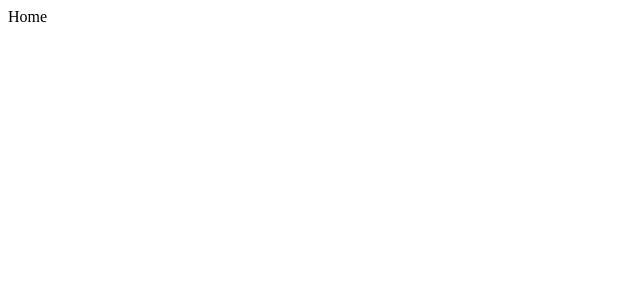
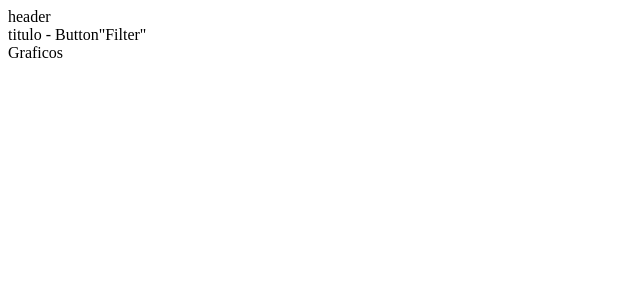
Before and after one commit to JulioSilvaa/DashboardSalt, a React (Create React App) app: page / in a window 1280 px wide. Shown: the top 300 px of the page, without its empty margins (0-640 px from the left). Built offline with nearby package versions, Linux system fonts and the light colour scheme.

Commit message:
criado a pasta Page com o arquivo da HomePage

```diff
--- a/src/App.js
+++ b/src/App.js
@@ -1,7 +1,12 @@
 import React from "react";
+import { Home } from "./Pages/Home/Home";
 
 function App() {
-  return <div>Home</div>;
+  return (
+    <>
+      <Home />
+    </>
+  );
 }
 
 export default App;
--- /dev/null
+++ b/src/Pages/Home/Home.jsx
@@ -0,0 +1,11 @@
+import React from "react";
+
+export const Home = () => {
+  return (
+    <>
+      <div>header</div>
+      <div>titulo - Button"Filter"</div>
+      <div>Graficos</div>
+    </>
+  );
+};
```
